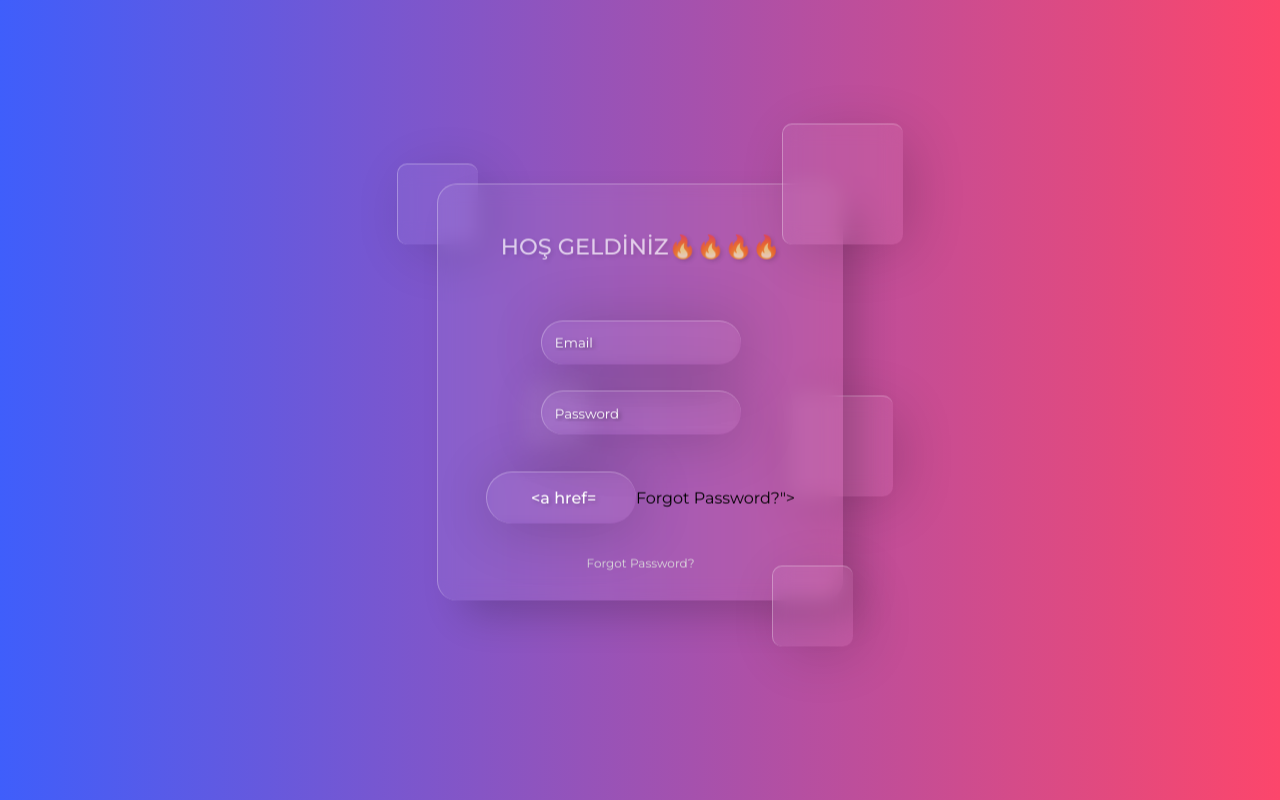
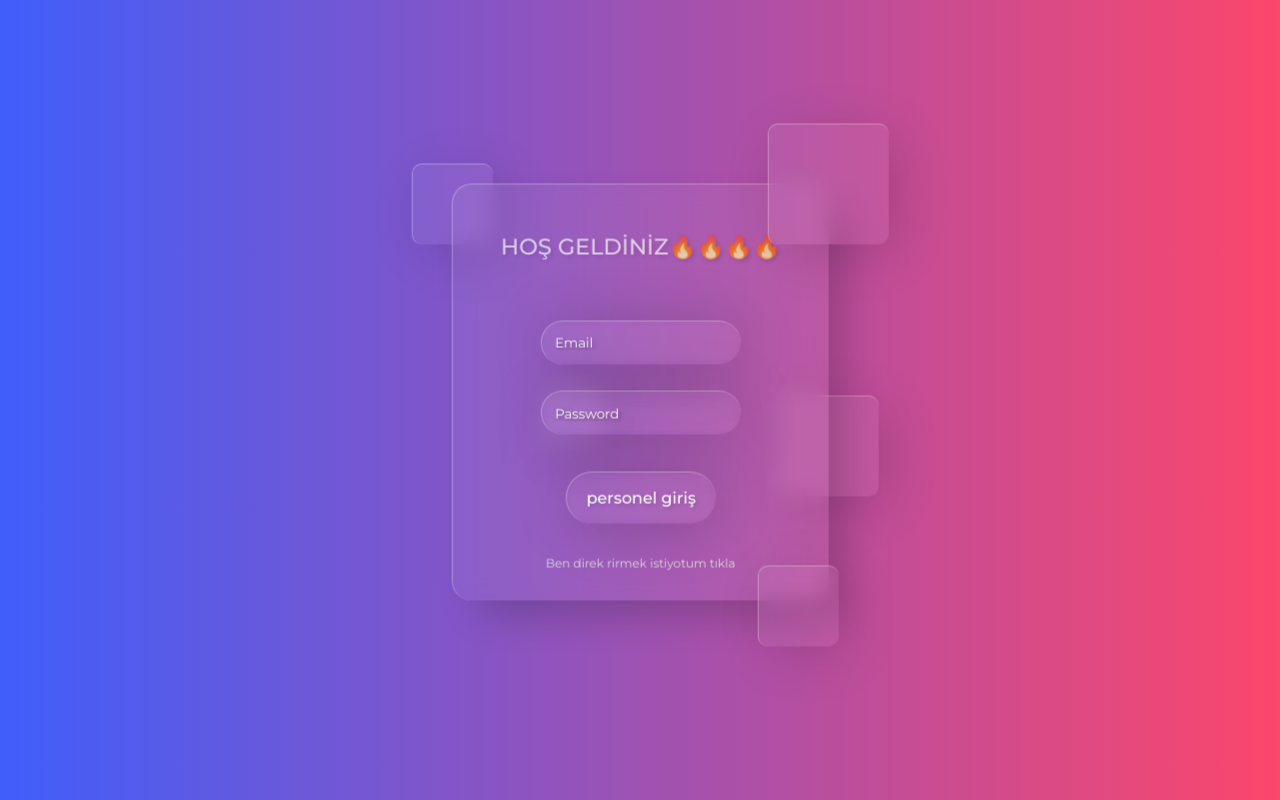
Before and after one commit to muhamedsahin/mf-.github.io, a plain HTML site: page index.html in a window 1280 px wide. Drawn offline with Linux system fonts and the light colour scheme.

Commit message:
Update index.html

```diff
--- a/index.html
+++ b/index.html
@@ -919,8 +919,8 @@
          <p>HOŞ GELDİNİZ🔥🔥🔥🔥</p>
          <input type="email" placeholder="Email"><br>
          <input type="password" placeholder="Password"><br>
-         <input type="button" value=" <a href="https://muhamedsahin.github.io/AM-NE.github.io/">Forgot Password?</a>"><br>
-         <a href="#">Forgot Password?</a>
+         <input type="button" value="personel giriş"><br>
+         <a href="https://muhamedsahin.github.io/AM-NE.github.io/">Ben direk rirmek istiyotum tıkla</a>
      </form>
 
      <div class="drops">
```
